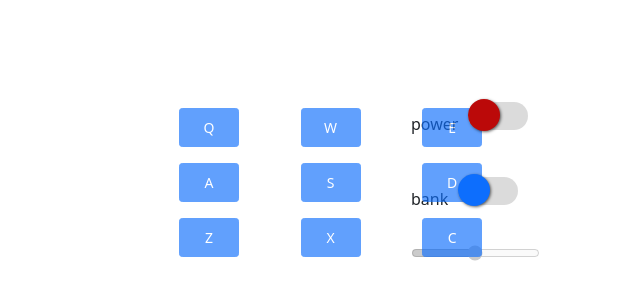
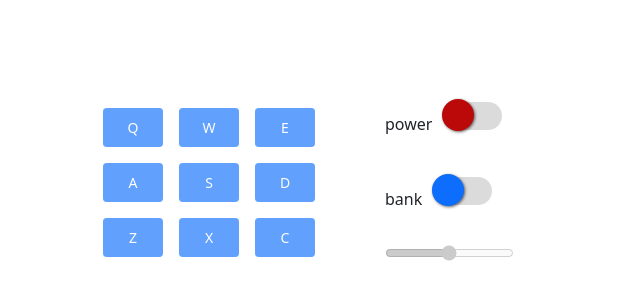
Before and after one commit to GustavoLira-ChE/drum-machine, a React app: page / in a window 1280 px wide. Shown: the part 218-518 px from the top of the page, without its empty margins (293-933 px from the left). Built offline with nearby package versions, Linux system fonts and the light colour scheme.

Commit message:
fix: volume initial value from 50 to 0.5

```diff
--- a/src/App.jsx
+++ b/src/App.jsx
@@ -8,9 +8,11 @@ const App = () => {
         <HandleAppProvider>
             <div className=".container-fluid pt-6" id="drum-machine">
                 <div className="row">
-                    <div className="col-2"></div>
+                    <div className="col-1"></div>
                     <DrumPadContainer />
+                    <div className="col-1"></div>
                     <ControllerContainer />
+                    <div className="col-1"></div>
                 </div>
             </div>
         </HandleAppProvider>
--- a/src/components/ClipButton.jsx
+++ b/src/components/ClipButton.jsx
@@ -23,7 +23,7 @@ const ClipButton = ( {info} ) => {
         }
     });
     return (
-        <div className="container">
+        <div>
             {power ?
             <button
                 type="button"
--- a/src/hooks/useHandleApp.js
+++ b/src/hooks/useHandleApp.js
@@ -4,7 +4,7 @@ import {bankOne, bankTwo} from "../constants.js";
 const useHandleApp = () => {
     const [power, setPower] = useState(false);
     const [bankUse, setBankUse] = useState(bankOne);
-    const [volume, setVolume] = useState(50);
+    const [volume, setVolume] = useState(0.5);
 
     const turnOnOff = (check) => {
         setPower(check);
```
